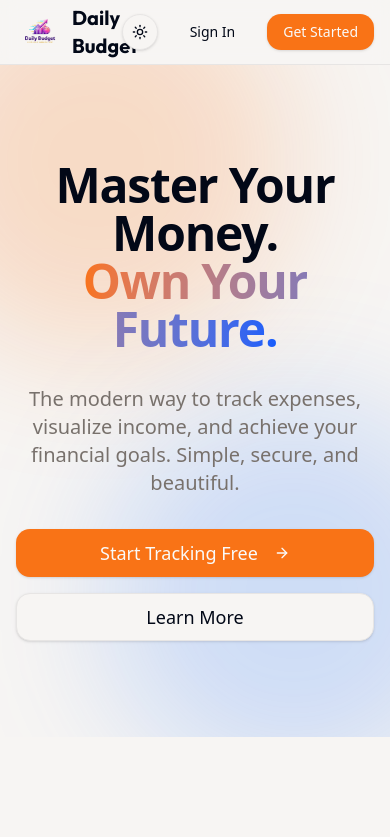
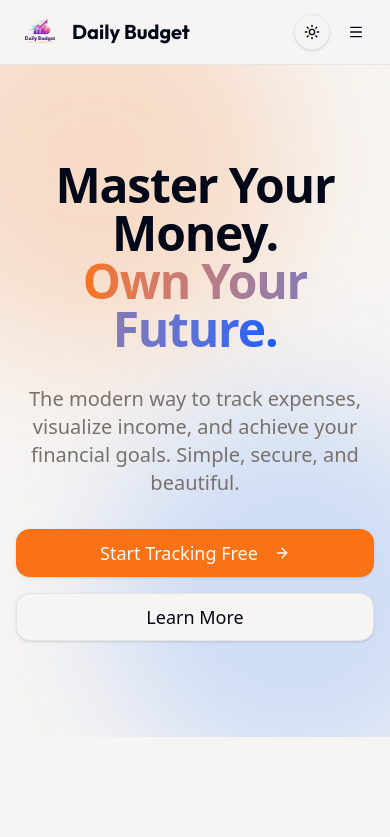
Before and after one commit to mr-yatish/Finance-Tracker, a Next.js app: page / in a window 390 px wide. Shown: the top 837 px of the page. Built offline with nearby package versions, Linux system fonts and the light colour scheme; no server answers.

Commit message:
feat: extract header into a new `LandingHeader` component and add mobile navigation.

```diff
--- a/app/page.tsx
+++ b/app/page.tsx
@@ -3,7 +3,8 @@ import { Button } from "@/components/ui/button";
 import { ArrowRight, BarChart3, Wallet, Shield, CheckCircle, TrendingUp, DollarSign } from "lucide-react";
 import { auth } from "@clerk/nextjs/server";
 import { redirect } from "next/navigation";
-import { ModeToggle } from "@/components/shared/ModeToggle";
+
+import LandingHeader from "@/components/shared/LandingHeader";
 
 export default async function Home() {
   const { userId } = await auth();
@@ -14,25 +15,7 @@ export default async function Home() {
 
   return (
     <div className="flex min-h-screen flex-col bg-background">
-      {/* Header/Nav */}
-      <header className="sticky top-0 z-50 w-full border-b bg-background/95 backdrop-blur supports-[backdrop-filter]:bg-background/60">
-        <div className="container mx-auto flex h-16 items-center justify-between px-4">
-          <div className="flex items-center gap-2 font-bold text-xl">
-            <img src="/images/logo.png" alt="Daily Budget" className="h-12 w-auto" />
-            <span className="font-[family-name:var(--font-outfit)]">Daily Budget</span>
-          </div>
-          <div className="flex items-center gap-4">
-            <ModeToggle />
-            <Button variant="ghost" asChild>
-              <Link href="/sign-in">Sign In</Link>
-            </Button>
-            <Button asChild>
-              <Link href="/sign-up">Get Started</Link>
-            </Button>
-          </div>
-        </div>
-      </header>
-
+      <LandingHeader />
       <main className="flex-1">
         {/* Hero Section */}
         <section className="relative overflow-hidden py-24 lg:py-32">
--- /dev/null
+++ b/components/shared/LandingHeader.tsx
@@ -0,0 +1,62 @@
+"use client";
+
+import { useState } from "react";
+import Link from "next/link";
+import { Button } from "@/components/ui/button";
+import { ModeToggle } from "@/components/shared/ModeToggle";
+import { Menu } from "lucide-react";
+import { Sheet, SheetContent, SheetTrigger } from "@/components/ui/sheet";
+
+export default function LandingHeader() {
+    const [sheetOpen, setSheetOpen] = useState(false);
+
+    return (
+        <header className="sticky top-0 z-50 w-full border-b bg-background/95 backdrop-blur supports-[backdrop-filter]:bg-background/60">
+            <div className="container mx-auto flex h-16 items-center justify-between px-4">
+                <div className="flex items-center gap-2 font-bold text-xl">
+                    <img src="/images/logo.png" alt="Daily Budget" className="h-12 w-auto" />
+                    <span className="font-[family-name:var(--font-outfit)]">Daily Budget</span>
+                </div>
+
+                {/* Desktop Navigation */}
+                <div className="hidden md:flex items-center gap-4">
+                    <ModeToggle />
+                    <Button variant="ghost" asChild>
+                        <Link href="/sign-in">Sign In</Link>
+                    </Button>
+                    <Button asChild>
+                        <Link href="/sign-up">Get Started</Link>
+                    </Button>
+                </div>
+
+                {/* Mobile Navigation */}
+                <div className="flex md:hidden items-center gap-2">
+                    <ModeToggle />
+                    <Sheet open={sheetOpen} onOpenChange={setSheetOpen}>
+                        <SheetTrigger asChild>
+                            <Button variant="ghost" size="icon">
+                                <Menu className="h-6 w-6" />
+                            </Button>
+                        </SheetTrigger>
+                        <SheetContent side="right" className="w-[300px] sm:w-[400px]">
+                            <div className="flex flex-col gap-6 mt-8">
+                                <div className="flex items-center gap-2 font-bold text-xl justify-center">
+                                    <img src="/images/logo.png" alt="Daily Budget" className="h-12 w-auto" />
+                                    <span className="font-[family-name:var(--font-outfit)]">Daily Budget</span>
+                                </div>
+                                <div className="flex flex-col gap-4">
+                                    <Button variant="outline" className="w-full justify-start text-lg h-12" asChild>
+                                        <Link href="/sign-in" onClick={() => setSheetOpen(false)}>Login</Link>
+                                    </Button>
+                                    <Button className="w-full justify-start text-lg h-12" asChild>
+                                        <Link href="/sign-up" onClick={() => setSheetOpen(false)}>Get Started</Link>
+                                    </Button>
+                                </div>
+                            </div>
+                        </SheetContent>
+                    </Sheet>
+                </div>
+            </div>
+        </header>
+    );
+}
```
